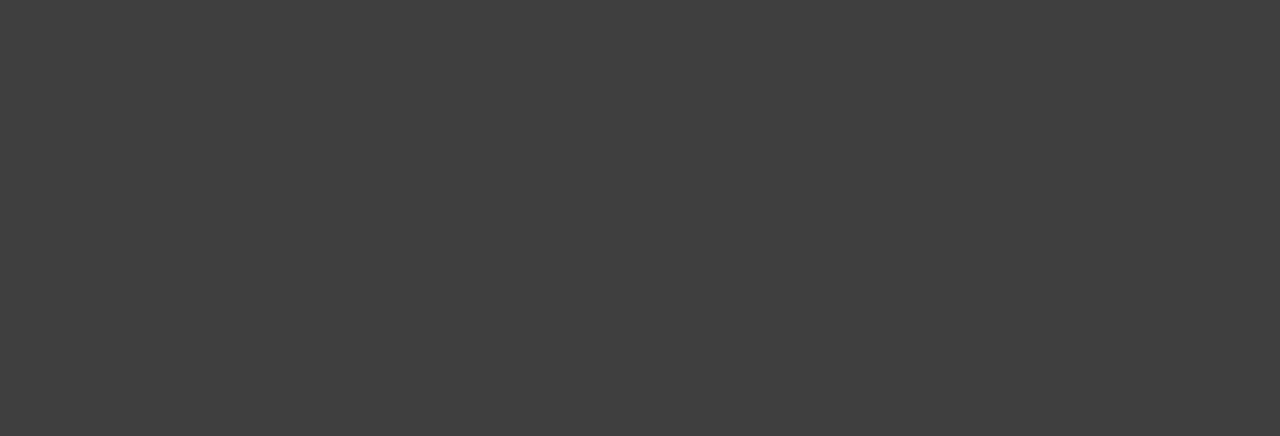
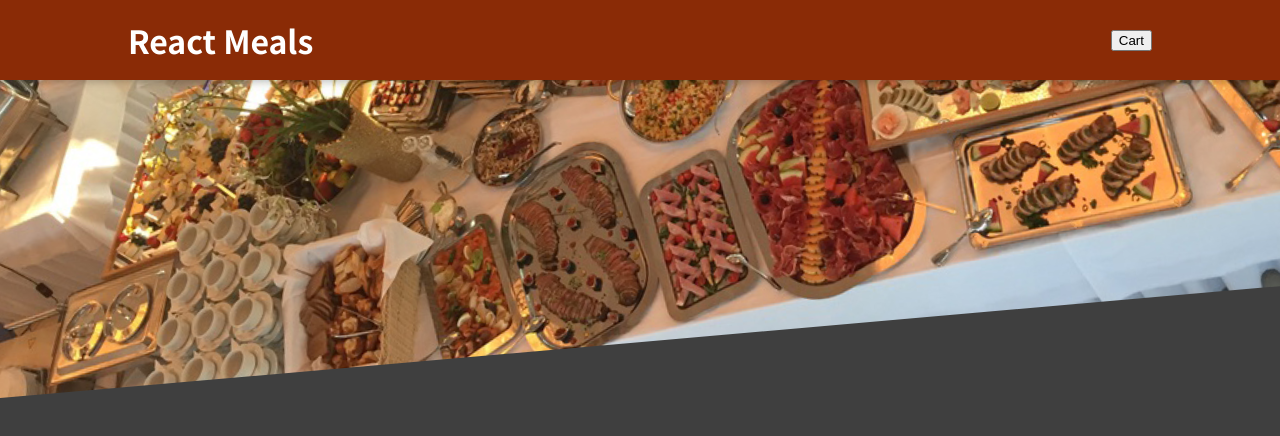
Before and after one commit to dsolerh/react-food-order-app, a React (Create React App) app: page / in a window 1280 px wide. Shown: the top 436 px of the page. Built offline with nearby package versions, Linux system fonts and the light colour scheme.

Commit message:
update app

```diff
--- a/src/App.tsx
+++ b/src/App.tsx
@@ -1,7 +1,10 @@
+import Header from "./components/Layout/Header";
 
 function App() {
   return (
-    <div></div>
+    <>
+      <Header />
+    </>
   );
 }
 
```
